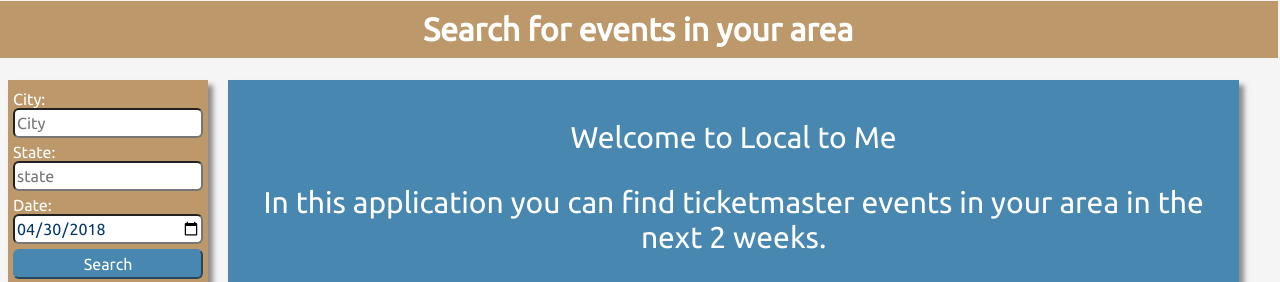
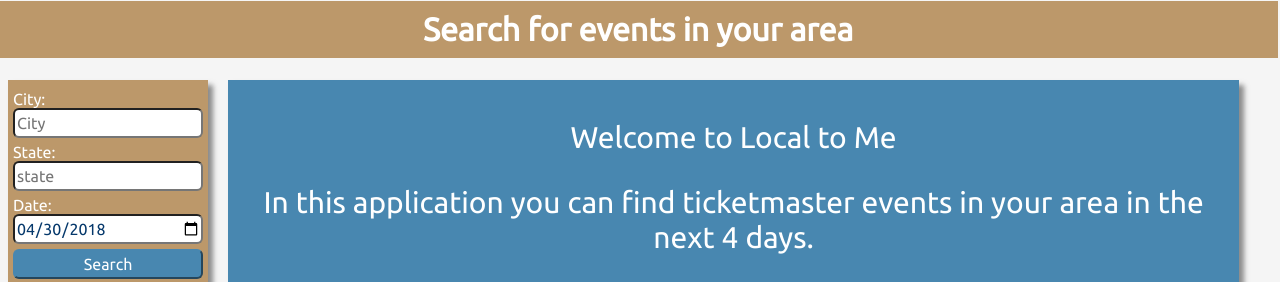
Before and after one commit to gbarkin/findlocaleventsnow, a plain HTML site: page index.html in a window 1280 px wide. Shown: the top 282 px of the page. Drawn offline with nearby package versions, Linux system fonts and the light colour scheme.

Commit message:
Update index.html

```diff
--- a/index.html
+++ b/index.html
@@ -54,7 +54,7 @@
     </section>
     <section class="instructions shadow">
       <p>Welcome to Local to Me</p>
-      <p>In this application you can find ticketmaster events in your area in the next 2 weeks.</p>
+      <p>In this application you can find ticketmaster events in your area in the next 4 days.</p>
         <p> Search by zip code and date, to see all types of events in your area.</p>
       <p>Click the event to see more event details, and to view a related video.  </p>
 
```
